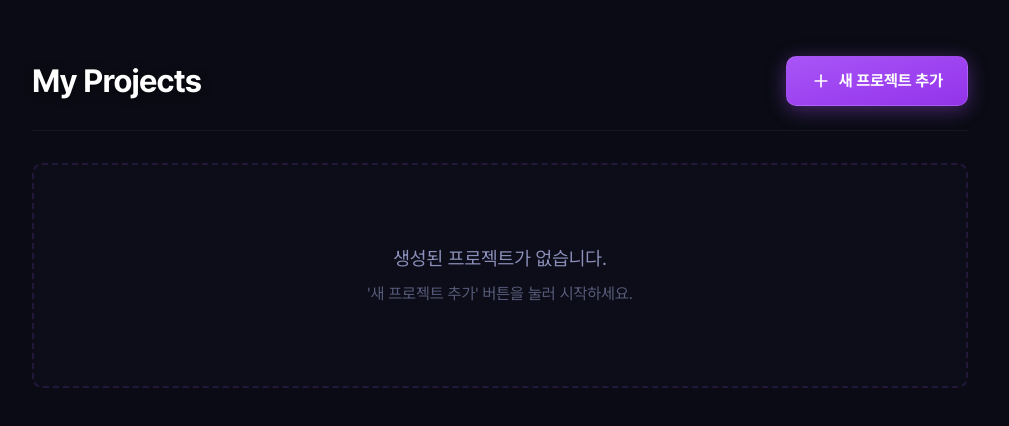
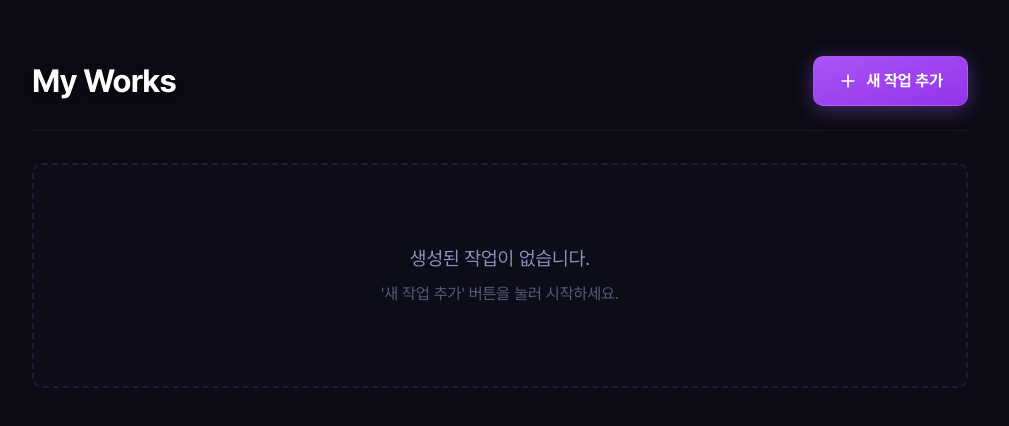
Before and after one commit to rukawa-dev/video-res-manager, a React (Vite) app: page / in a window 1280 px wide. Shown: the top 426 px of the page, without its empty margins (140-1149 px from the left). Built offline with nearby package versions, Linux system fonts and the light colour scheme.

Commit message:
ㅇㅇㅇ

```diff
--- a/src/components/ProjectItem.jsx
+++ b/src/components/ProjectItem.jsx
@@ -15,10 +15,6 @@ const ProjectItem = ({ task }) => {
             <span className="w-1.5 h-1.5 rounded-full bg-midnight-teal"></span>
             Created: {task.date}
           </span>
-          <span className="flex items-center gap-1">
-            <span className="w-1.5 h-1.5 rounded-full bg-amber-500"></span>
-            Status: {task.status}
-          </span>
         </div>
       </div>
       <div className="text-midnight-text-secondary group-hover:text-white group-hover:translate-x-1 transition-all">
--- a/src/hooks/useTasks.js
+++ b/src/hooks/useTasks.js
@@ -30,9 +30,16 @@ export const useTasks = () => {
     localStorage.setItem('vrm_tasks', JSON.stringify(updatedTasks));
   };
 
+  const deleteTask = (taskId) => {
+    const updatedTasks = tasks.filter(task => task.id !== parseInt(taskId));
+    setTasks(updatedTasks);
+    localStorage.setItem('vrm_tasks', JSON.stringify(updatedTasks));
+  };
+
   return {
     tasks,
     createNewTask,
-    updateTaskTitle
+    updateTaskTitle,
+    deleteTask
   };
 };
--- a/src/pages/DetailPage.jsx
+++ b/src/pages/DetailPage.jsx
@@ -14,15 +14,24 @@ import SceneImageSection from '../components/SceneImageSection';
 import IndividualSceneRegenerationSection from '../components/IndividualSceneRegenerationSection';
 import UploadReadySection from '../components/UploadReadySection';
 
+import { Trash2 } from 'lucide-react';
+
 const DetailPage = ({ showModal }) => {
   const { id } = useParams();
   const navigate = useNavigate();
-  const { updateTaskTitle } = useTasks();
+  const { updateTaskTitle, deleteTask } = useTasks();
   const { task, details, saveDetail, analyzeScript } = useProjectDetails(id, showModal, updateTaskTitle);
 
   if (!task) {
     return null;
   }
+
+  const handleDeleteTask = () => {
+    if (window.confirm('정말 이 작업을 삭제하시겠습니까?\n삭제된 데이터는 복구할 수 없습니다.')) {
+      deleteTask(id);
+      navigate('/');
+    }
+  };
 
   return (
     <div id="app" className="min-h-screen bg-midnight-bg text-white font-pretendard">
@@ -40,7 +49,15 @@ const DetailPage = ({ showModal }) => {
           <h1 className="text-[2rem] font-bold text-white tracking-tight text-center flex-1 truncate">
             {task.title}
           </h1>
-          <div className="min-w-[120px]"></div>
+          <div className="min-w-[120px] flex justify-end">
+            <button
+              onClick={handleDeleteTask}
+              className="flex items-center gap-2 px-4 py-2.5 rounded-default border border-red-500/30 text-red-400 bg-red-500/5 hover:bg-red-500/10 hover:border-red-500/50 transition-all active:scale-[0.98]"
+            >
+              <Trash2 size={18} />
+              이 작업 삭제
+            </button>
+          </div>
         </header>
 
         <main className="flex flex-col gap-8">
--- a/src/pages/HomePage.jsx
+++ b/src/pages/HomePage.jsx
@@ -10,14 +10,14 @@ const HomePage = () => {
       <div className="max-w-[1000px] mx-auto p-8 flex flex-col gap-8">
         <header className="flex justify-between items-center py-6 border-b border-white/5">
           <h1 className="text-[2rem] font-bold text-white tracking-tight drop-shadow-[0_2px_4px_rgba(0,0,0,0.5)]">
-            My Projects
+            My Works
           </h1>
           <button
             className="flex items-center gap-2 px-6 py-3 rounded-default font-bold text-white transition-all bg-gradient-to-br from-midnight-accent to-purple-600 shadow-[0_4px_20px_rgba(168,85,247,0.4)] hover:scale-[1.02] active:scale-[0.98] border border-white/10"
             onClick={createNewTask}
           >
             <Plus size={20} />
-            새 프로젝트 추가
+            새 작업 추가
           </button>
         </header>
 
@@ -27,8 +27,8 @@ const HomePage = () => {
           ))}
           {tasks.length === 0 && (
             <div className="flex flex-col items-center justify-center p-20 text-center border-2 border-dashed border-midnight-border rounded-default bg-midnight-card/30">
-              <p className="text-[1.2rem] text-midnight-text-secondary mb-2">생성된 프로젝트가 없습니다.</p>
-              <p className="text-[1rem] text-midnight-text-secondary/60">'새 프로젝트 추가' 버튼을 눌러 시작하세요.</p>
+              <p className="text-[1.2rem] text-midnight-text-secondary mb-2">생성된 작업이 없습니다.</p>
+              <p className="text-[1rem] text-midnight-text-secondary/60">'새 작업 추가' 버튼을 눌러 시작하세요.</p>
             </div>
           )}
         </main>
```
